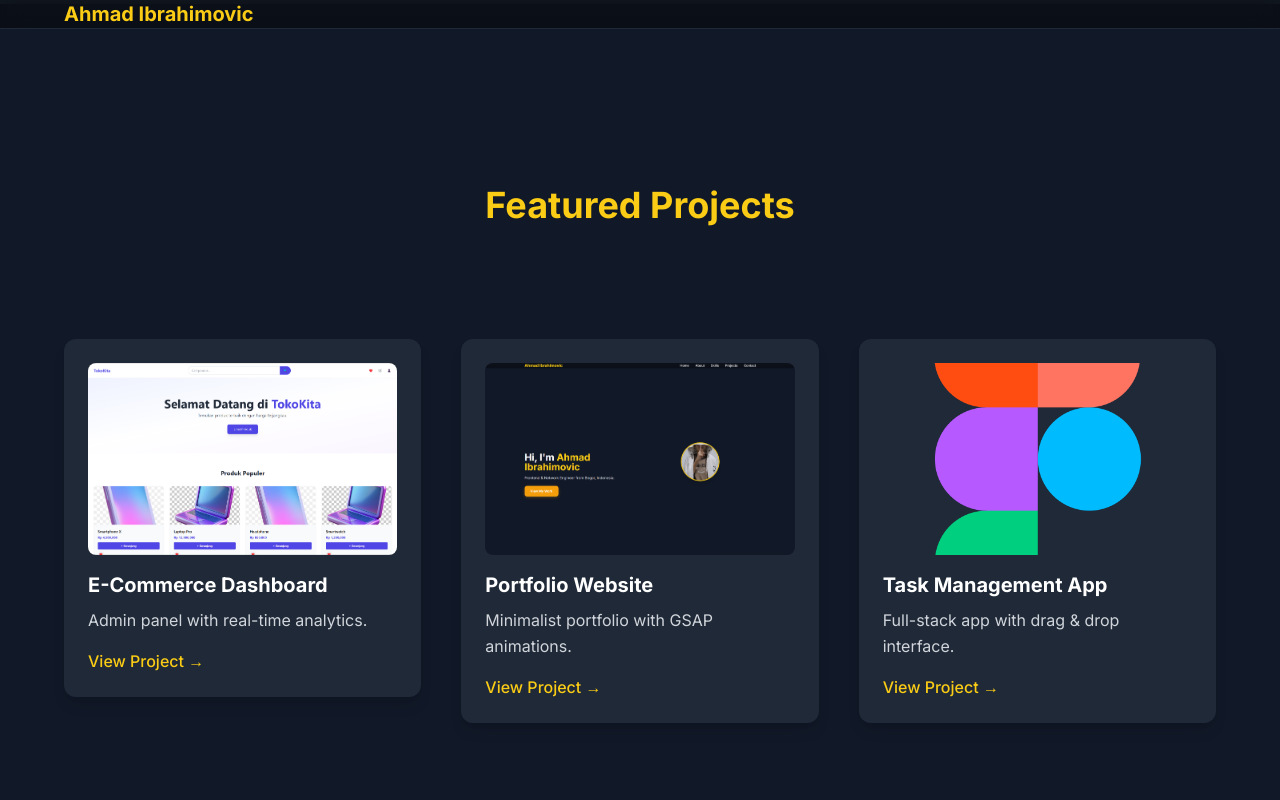
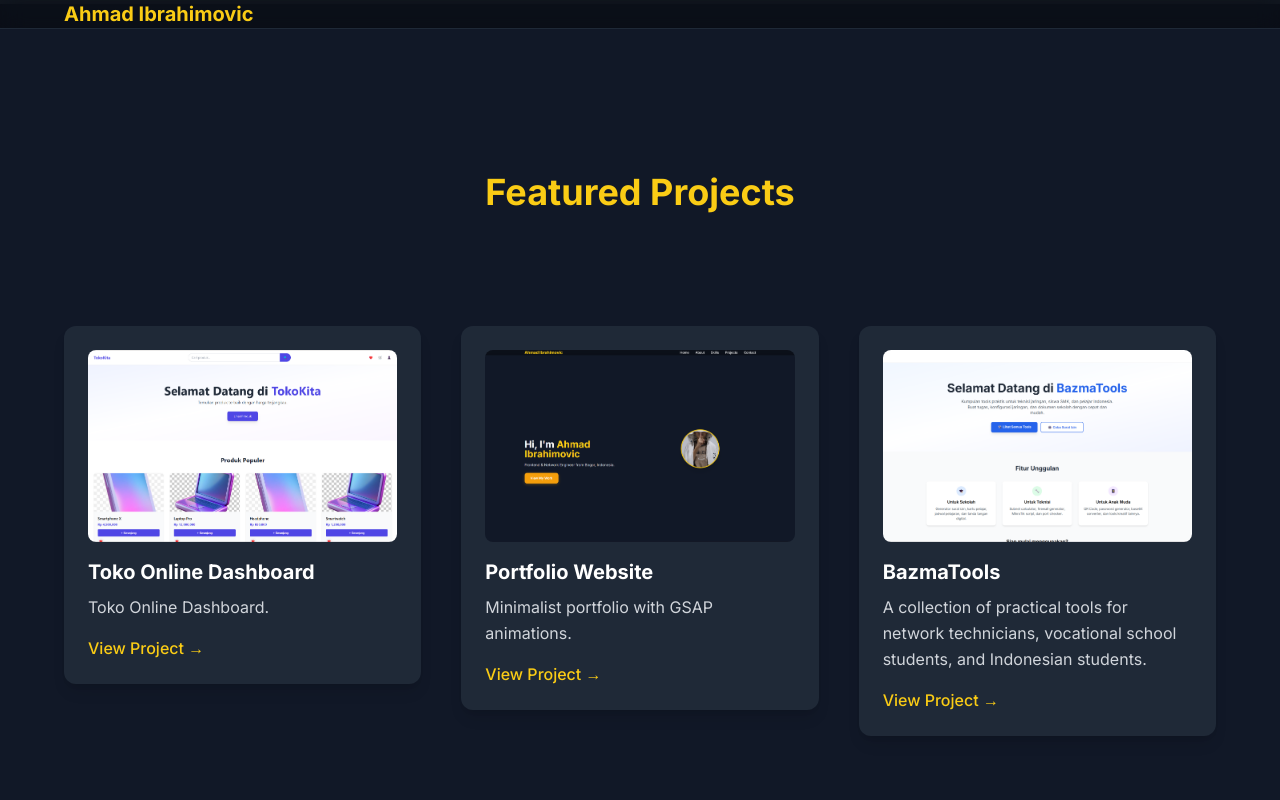
Before and after one commit to Ibrahimovic1970/Portofolio, a React (Vite) app: page /projects in a window 1280 px wide. Shown: the top 800 px of the page. Built offline with nearby package versions, Linux system fonts and the light colour scheme.

Commit message:
Update Projects & Updates ProjectDetail

```diff
--- a/src/components/Projects.jsx
+++ b/src/components/Projects.jsx
@@ -4,7 +4,7 @@ import { gsap } from 'gsap';
 import { Link } from 'react-router-dom';
 import project1 from '../assets/toko.png';
 import project2 from '../assets/porto.png';
-import project3 from '../assets/figma.png';
+import project3 from '../assets/webtools.png';
 
 
 const Projects = () => {
@@ -26,9 +26,9 @@ const Projects = () => {
     }, []);
 
     const projects = [
-        { id: 1, title: "E-Commerce Dashboard", desc: "Admin panel with real-time analytics.", img: project1 },
+        { id: 1, title: "Toko Online Dashboard", desc: "Toko Online Dashboard.", img: project1 },
         { id: 2, title: "Portfolio Website", desc: "Minimalist portfolio with GSAP animations.", img: project2 },
-        { id: 3, title: "Task Management App", desc: "Full-stack app with drag & drop interface.", img: project3 },
+        { id: 3, title: "BazmaTools", desc: "A collection of practical tools for network technicians, vocational school students, and Indonesian students.", img: project3 },
     ];
 
     return (
--- a/src/pages/ProjectDetail.jsx
+++ b/src/pages/ProjectDetail.jsx
@@ -6,15 +6,15 @@ import { gsap } from 'gsap';
 // Import gambar dari assets
 import project1 from '../assets/toko.png';
 import project2 from '../assets/porto.png';
-import project3 from '../assets/figma.png';
+import project3 from '../assets/webtools.png';
 
 const projects = [
     {
         id: 1,
         title: "Toko Online Dashboard",
-        desc: "Admin panel with real-time analytics built with React & Firebase.",
+        desc: "Toko Online Dashboard",
         img: project1,
-        tech: ["React", "Firebase", "Tailwind CSS"],
+        tech: ["React", "Firebase", "Tailwind CSS", "Gsap"],
         liveUrl: "https://toko-online-pink.vercel.app",
         sourceUrl: "https://github.com/Ibrahimovic1970/toko-online"
     },
@@ -23,18 +23,18 @@ const projects = [
         title: "Portfolio Website",
         desc: "Minimalist portfolio with GSAP animations and dark mode toggle.",
         img: project2,
-        tech: ["React", "GSAP", "Vite"],
+        tech: ["React", "GSAP", "Vite", "Tailwind"],
         liveUrl: "https://portofolio-rosy-psi.vercel.app",
         sourceUrl: "https://github.com/Ibrahimovic1970/Portofolio"
     },
     {
         id: 3,
-        title: "Task Management App",
-        desc: "Full-stack app with drag & drop interface and authentication.",
+        title: "BazmaTools",
+        desc: "A collection of practical tools for network technicians, vocational school students, and Indonesian students.",
         img: project3,
-        tech: ["Node.js", "MongoDB", "React"],
-        liveUrl: "#",
-        sourceUrl: "#"
+        tech: ["Tailwind", "Gsap", "React", "Vite"],
+        liveUrl: "https://web-tools-woad-eight.vercel.app/",
+        sourceUrl: "https://github.com/Ibrahimovic1970/web-tools"
     }
 ];
 
```
Also changed, not shown: src/assets/webtools.png (added).
